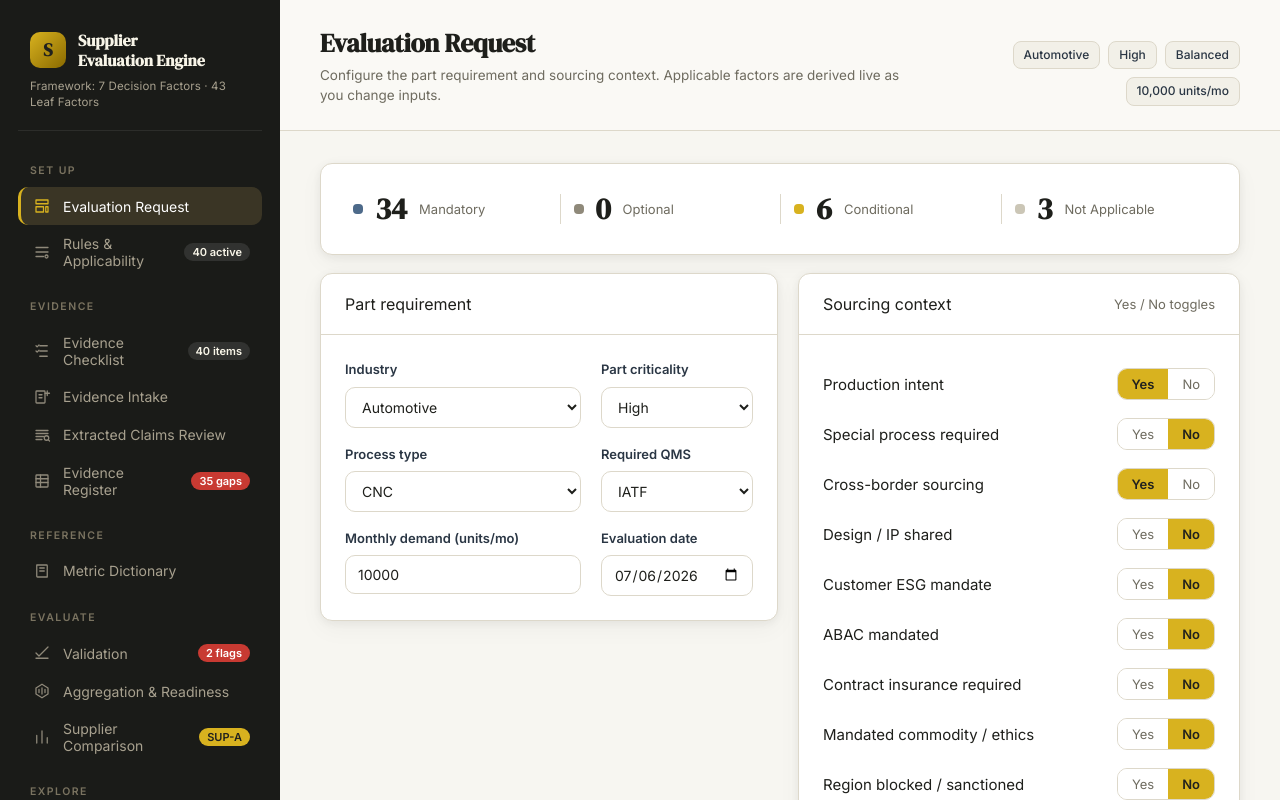
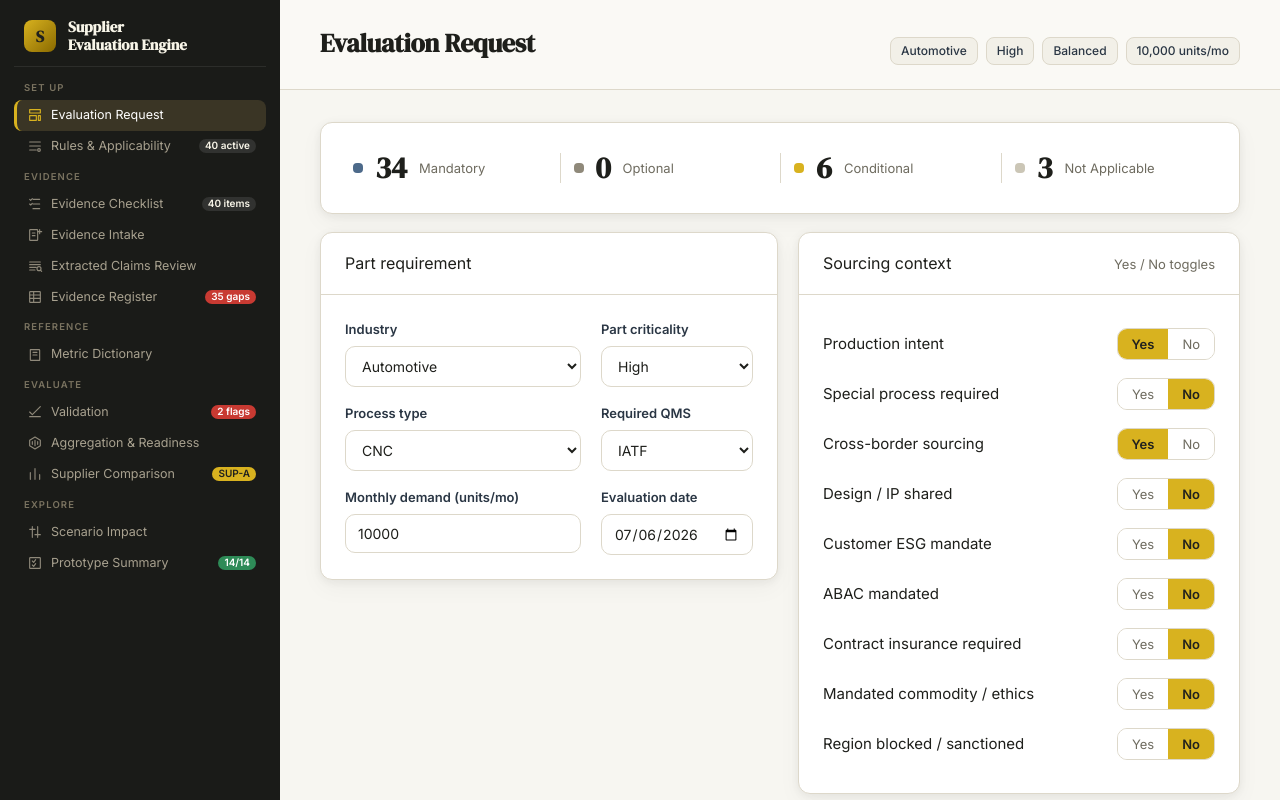
Before and after one commit to acies-sukhesh/Procurement-Supplier-Intelligence, a React (Vite) app: page / in a window 1280 px wide. Shown: the top 800 px of the page. Built offline with nearby package versions, Linux system fonts and the light colour scheme.

Commit message:
Update supplier intelligence UI flow

```diff
--- a/src/App.tsx
+++ b/src/App.tsx
@@ -56,18 +56,18 @@ const NAV: NavGroup[] = [
 ]
 
 const TITLES: Record<ScreenId, { title: string; sub: string }> = {
-  request: { title: 'Evaluation Request', sub: 'Configure the part requirement and sourcing context. Applicable factors are derived live as you change inputs.' },
-  rules: { title: 'Rules & Applicability', sub: 'How each of the 43 leaf factors resolves under the current request, with a full reason trace per factor.' },
-  checklist: { title: 'Evidence Checklist', sub: 'Simulated: the evidence to request per applicable factor, grouped by source. A presentation layer before the threshold check — no real extraction.' },
-  intake: { title: 'Evidence Intake', sub: 'Upload supplier documents and run automated extraction to identify evidence claims, then classify and map them to factors. Simulated for this prototype — no scoring decisions are automated.' },
-  review: { title: 'Extracted Claims Review', sub: 'Review each extracted evidence claim. Accept, reject, or edit before it enters the validation engine.' },
-  dictionary: { title: 'Metric Dictionary', sub: 'Reference for every canonical field: semantic type, direction, threshold bands, and required evidence.' },
-  data: { title: 'Evidence Register', sub: 'Simulated: submitted values with an illustrative claim type, confidence, source reference and gap state per supplier × factor.' },
-  validation: { title: 'Validation', sub: 'Each supplier value validated against its threshold rule — pass, watch, evidence gap, or critical flag.' },
-  aggregation: { title: 'Aggregation & Readiness', sub: 'Decision-factor roll-up and weighted supplier readiness, with the denominator shown explicitly.' },
-  comparison: { title: 'Supplier Comparison', sub: 'Comparative supplier readiness recommendation with relative TOPSIS ranking — never a final approval.' },
-  scenario: { title: 'Scenario Impact', sub: 'Compare the current request against a saved baseline to see how applicability and readiness shift.' },
-  summary: { title: 'Prototype Summary', sub: 'Fixture verification, scope, and assumptions for this configurable evaluation prototype.' },
+  request: { title: 'Evaluation Request', sub: '' },
+  rules: { title: 'Rules & Applicability', sub: '' },
+  checklist: { title: 'Evidence Checklist', sub: ''},
+  intake: { title: 'Evidence Intake', sub: '' },
+  review: { title: 'Extracted Claims Review', sub: '' },
+  dictionary: { title: 'Metric Dictionary', sub: '' },
+  data: { title: 'Evidence Register', sub: '' },
+  validation: { title: 'Validation', sub: '' },
+  aggregation: { title: 'Aggregation & Readiness', sub: '' },
+  comparison: { title: 'Supplier Comparison', sub: '' },
+  scenario: { title: 'Scenario Impact', sub: '' },
+  summary: { title: 'Prototype Summary', sub: '' },
 }
 
 export default function App() {
@@ -120,7 +120,6 @@ export default function App() {
             <div className="brand-mark">S</div>
             <div className="brand-title">Supplier<br />Evaluation Engine</div>
           </div>
-          <div className="brand-sub">Framework: 7 Decision Factors · 43 Leaf Factors</div>
         </div>
         {NAV.map((group) => (
           <div className="nav-group" key={group.label}>
--- a/src/engine/evidence.ts
+++ b/src/engine/evidence.ts
@@ -23,8 +23,8 @@ import type { ApplicabilityStatus, DFCode, EvaluationResult, FactorApplicability
 import metrics from '../data/metrics.json'
 
 export const SIM_NOTE =
-  'Simulated evidence layer — claim type, confidence and source references are illustrative for this prototype. ' +
-  'No real document extraction (OCR/NLP) is performed; the underlying supplier values and scoring are unchanged.'
+  '' +
+  ''
 
 export type EvidenceSourceType = 'Request from supplier' | 'Buyer records' | 'Public records'
 export type ClaimType = 'Explicit' | 'Absent'
--- a/src/index.css
+++ b/src/index.css
@@ -70,37 +70,36 @@ button { font-family: var(--sans); cursor: pointer; }
 .sidebar {
   background: var(--sidebar-bg);
   color: var(--sidebar-muted);
-  padding: 24px 18px;
-  position: sticky; top: 0; height: 100vh; overflow-y: auto;
-  display: flex; flex-direction: column; gap: 4px;
-  scrollbar-width: thin;
-  scrollbar-color: rgba(255,255,255,0.08) transparent;
+  padding: 14px 14px;
+  position: sticky; top: 0; height: 100vh; overflow: hidden;
+  display: flex; flex-direction: column; gap: 0;
 }
-.brand { padding: 6px 12px 20px; border-bottom: 1px solid rgba(255,255,255,0.08); margin-bottom: 12px; }
+.brand { padding: 4px 10px 12px; border-bottom: 1px solid rgba(255,255,255,0.08); margin-bottom: 6px; }
 .brand-logo { display: flex; align-items: center; gap: 12px; }
 .brand-mark {
-  width: 36px; height: 36px; border-radius: 10px; flex: 0 0 auto;
+  width: 32px; height: 32px; border-radius: 8px; flex: 0 0 auto;
   background: linear-gradient(135deg, var(--accent), var(--accent-dark));
-  display: grid; place-items: center; color: #20211e; font-family: var(--serif); font-weight: 700; font-size: 18px;
+  display: grid; place-items: center; color: #20211e; font-family: var(--serif); font-weight: 700; font-size: 16px;
 }
-.brand-title { font-family: var(--serif); font-weight: 600; font-size: 16px; color: var(--text-on-dark); line-height: 1.25; }
+.brand-title { font-family: var(--serif); font-weight: 600; font-size: 15px; color: var(--text-on-dark); line-height: 1.2; }
 .brand-sub { font-size: 11.5px; color: var(--sidebar-muted); margin-top: 8px; letter-spacing: 0.01em; line-height: 1.4; }
 
-.nav-group { margin-top: 16px; }
-.nav-group-label { font-size: 10.5px; letter-spacing: 0.14em; color: #7a7360; padding: 0 12px 8px; text-transform: uppercase; font-weight: 600; }
+.nav-group { margin-top: 8px; }
+.nav-group-label { font-size: 9.5px; letter-spacing: 0.12em; color: #7a7360; padding: 0 10px 4px; text-transform: uppercase; font-weight: 600; }
 .nav-item {
-  display: flex; align-items: center; gap: 12px; width: 100%;
-  padding: 10px 12px; border-radius: 10px; border: none; background: transparent;
-  color: var(--sidebar-muted); font-size: 14px; text-align: left;
+  display: flex; align-items: center; gap: 8px; width: 100%;
+  min-height: 31px;
+  padding: 6px 10px; border-radius: 8px; border: none; background: transparent;
+  color: var(--sidebar-muted); font-size: 12.5px; line-height: 1.18; text-align: left;
   border-left: 3px solid transparent; transition: background 0.14s, color 0.14s, border-color 0.14s;
 }
 .nav-item:hover { background: rgba(216,178,31,0.10); color: var(--text-on-dark); }
 .nav-item.active { background: var(--sidebar-active); color: #fff; border-left-color: var(--accent); }
 .nav-item.active .nav-ico { color: var(--accent); }
-.nav-ico { width: 18px; height: 18px; flex: 0 0 auto; color: #8f897a; }
-.nav-label { flex: 1; }
+.nav-ico { width: 16px; height: 16px; flex: 0 0 auto; color: #8f897a; }
+.nav-label { flex: 1; min-width: 0; }
 .nav-badge {
-  font-size: 11px; font-weight: 600; padding: 2px 8px; border-radius: 20px;
+  font-size: 10px; font-weight: 600; padding: 1px 6px; border-radius: 20px;
   background: rgba(255,255,255,0.1); color: var(--text-on-dark); white-space: nowrap;
 }
 .nav-badge.gold { background: var(--accent); color: #20211e; }
--- a/src/screens/AIClaimsReview.tsx
+++ b/src/screens/AIClaimsReview.tsx
@@ -78,10 +78,6 @@ export default function AIClaimsReview({ onNavigate }: { onNavigate?: (id: strin
   if (allClaims.length === 0) {
     return (
       <div className="col gap16">
-        <div className="info-banner">
-          <strong>Extracted Claims Review</strong>
-          <span>No extraction has been run yet. Go to <strong>Evidence Intake</strong> and run extraction first — the extracted claims will appear here for review.</span>
-        </div>
       </div>
     )
   }
--- a/src/screens/AIEvidenceIntake.tsx
+++ b/src/screens/AIEvidenceIntake.tsx
@@ -22,12 +22,6 @@ export default function AIEvidenceIntake() {
   return (
     <div className="col gap16">
       <div className="info-banner">
-        <strong>Evidence Intake</strong>
-        <span>
-          Supplier documents are classified and their evidence claims extracted, then mapped to evaluation factors.
-          Automated extraction is simulated here for demo stability — it makes no scoring or approval decisions, and
-          only human-accepted claims flow into validation.
-        </span>
       </div>
 
       <div className="kpi-row">
--- a/src/screens/EvidenceChecklist.tsx
+++ b/src/screens/EvidenceChecklist.tsx
@@ -188,7 +188,6 @@ export function SimBanner() {
         alignItems: 'flex-start',
       }}
     >
-      <span style={{ fontWeight: 700 }}>Simulated</span>
       <span>{SIM_NOTE}</span>
     </div>
   )
```
Also changed, not shown: 1 other file (tests, documents, lock files or other folders).
